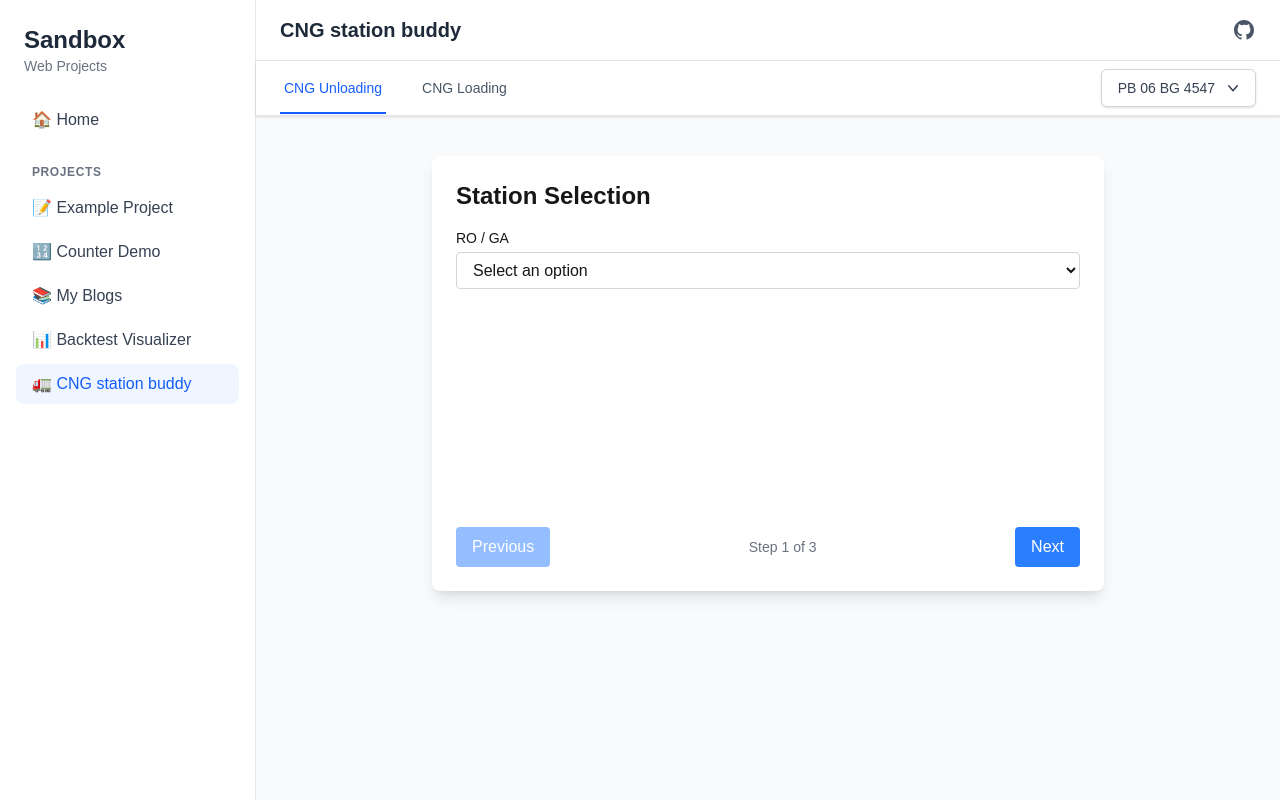
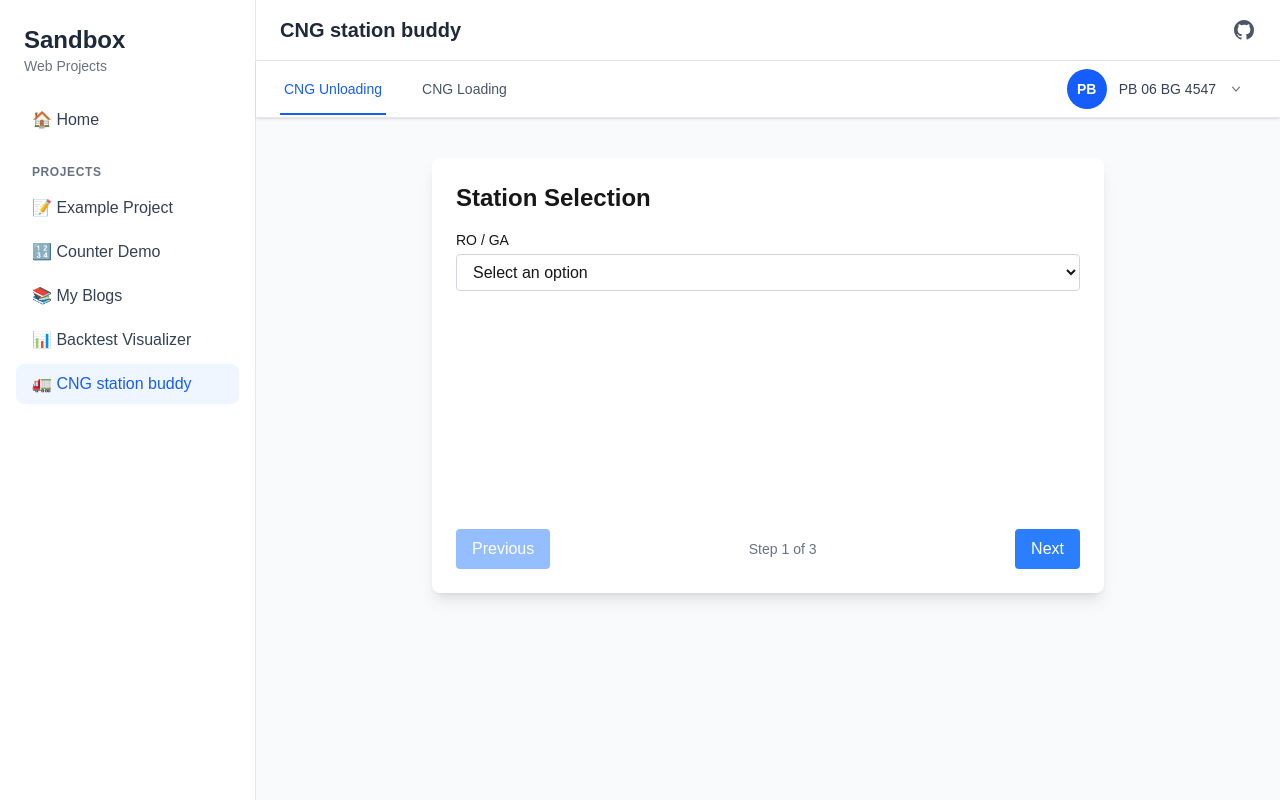
Before and after one commit to ishu9bansal/sandbox, a Next.js app: page /cng in a window 1280 px wide. Built offline with nearby package versions, Linux system fonts and the light colour scheme.

Commit message:
make the profile selector better

```diff
--- a/src/app/cng/page.tsx
+++ b/src/app/cng/page.tsx
@@ -40,20 +40,31 @@ export default function CNGPage() {
 function ProfileSelector({ profile, onProfileChange }: { profile: string, onProfileChange: (profile: string) => void}) {
   const [isDropdownOpen, setIsDropdownOpen] = useState(false);
   const profiles = VEHICLE_NUMBERS;
+
+  // Get initials from profile (first 2 characters)
+  const getInitials = (text: string) => {
+    return text.slice(0, 2).toUpperCase();
+  };
+
   return (
     <div className="relative inline-block text-left">
       <div>
         <button
           type="button"
           onClick={() => setIsDropdownOpen(!isDropdownOpen)}
-          className="inline-flex items-center justify-center rounded-md border border-gray-300 dark:border-gray-600 shadow-sm px-4 py-2 bg-white dark:bg-gray-700 text-sm font-medium text-gray-700 dark:text-gray-200 hover:bg-gray-50 dark:hover:bg-gray-600 focus:outline-none focus:ring-2 focus:ring-offset-2 focus:ring-blue-500"
+          className="inline-flex items-center gap-3 rounded-full hover:bg-gray-100 dark:hover:bg-gray-700 transition-colors focus:outline-none focus:ring-2 focus:ring-offset-2 focus:ring-blue-500 pr-3"
           id="options-menu"
           aria-expanded={isDropdownOpen}
           aria-haspopup="true"
         >
-          {profile}
+          <div className="w-10 h-10 rounded-full bg-blue-600 dark:bg-blue-500 flex items-center justify-center text-white font-semibold text-sm">
+            {getInitials(profile)}
+          </div>
+          <span className="text-sm font-medium text-gray-700 dark:text-gray-200">
+            {profile}
+          </span>
           <svg
-            className={`-mr-1 ml-2 h-5 w-5 transition-transform ${isDropdownOpen ? 'rotate-180' : ''}`}
+            className={`h-4 w-4 text-gray-500 transition-transform ${isDropdownOpen ? 'rotate-180' : ''}`}
             xmlns="http://www.w3.org/2000/svg"
             viewBox="0 0 20 20"
             fill="currentColor"
@@ -85,8 +96,8 @@ function ProfileSelector({ profile, onProfileChange }: { profile: string, onProf
               {profiles.map((p) => (
                 <button
                   key={p}
-                  className={`text-gray-700 dark:text-gray-200 block w-full text-left px-4 py-2 text-sm hover:bg-gray-100 dark:hover:bg-gray-600 ${
-                    p === profile ? 'bg-gray-100 dark:bg-gray-600 font-semibold' : ''
+                  className={`text-gray-700 dark:text-gray-200 flex items-center gap-3 w-full text-left px-4 py-2 text-sm hover:bg-gray-100 dark:hover:bg-gray-600 ${
+                    p === profile ? 'bg-gray-100 dark:bg-gray-600' : ''
                   }`}
                   role="menuitem"
                   onClick={() => {
@@ -94,7 +105,12 @@ function ProfileSelector({ profile, onProfileChange }: { profile: string, onProf
                     setIsDropdownOpen(false);
                   }}
                 >
-                  {p}
+                  <div className="w-8 h-8 rounded-full bg-blue-600 dark:bg-blue-500 flex items-center justify-center text-white font-semibold text-xs">
+                    {getInitials(p)}
+                  </div>
+                  <span className={p === profile ? 'font-semibold' : ''}>
+                    {p}
+                  </span>
                 </button>
               ))}
             </div>
```
